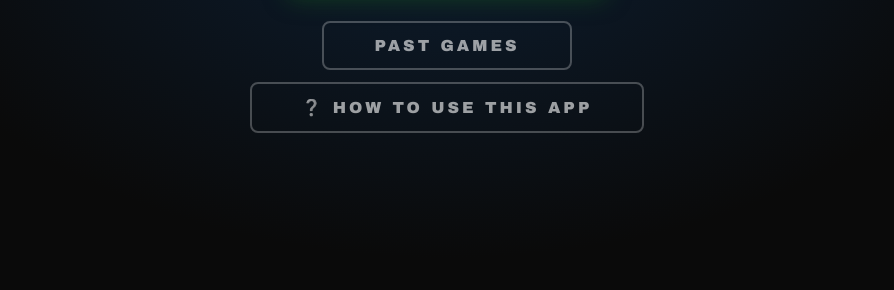
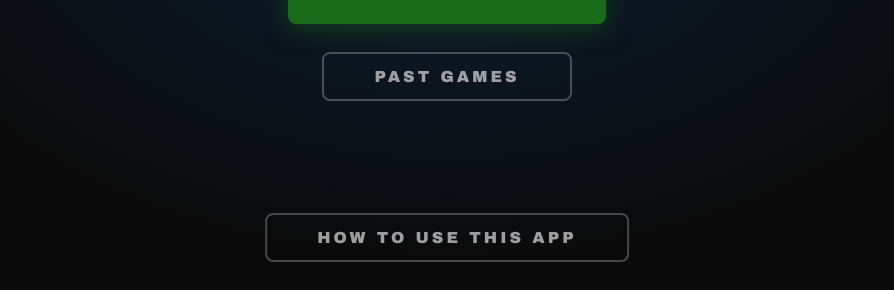
Before and after one commit to novatoan/skips-stats, a plain HTML site: page index.html in a window 1280 px wide. Shown: the part 510-800 px from the top of the page, without its empty margins (193-1087 px from the left). Drawn offline with Linux system fonts and the light colour scheme.

Commit message:
Move How To Use to the bottom of the home screen, drop the icon
Co-Authored-By: Claude Opus 5.5 <noreply@anthropic.com>

```diff
--- a/index.html
+++ b/index.html
@@ -683,7 +683,8 @@
     #panel-team2.single-collapsed .roster-actions-row { display: none; }
 
     /* ── HOW TO USE ─────────────────────────────────── */
-    #help-btn { margin-top: 12px; }
+    #help-btn { position: absolute; left: 50%; transform: translateX(-50%); bottom: max(28px, env(safe-area-inset-bottom)); white-space: nowrap; }
+    #help-btn:active { transform: translateX(-50%) scale(0.97); }
     #help-screen { flex-direction: column; background: #0f0f0f; }
     #help-header {
       display: flex; align-items: center; justify-content: space-between;
@@ -864,7 +865,7 @@
   <button id="new-game-btn" class="home-btn primary">NEW GAME</button>
   <button id="resume-btn"   class="home-btn secondary" style="display:none">RESUME GAME</button>
   <button id="games-btn"    class="home-btn secondary">PAST GAMES</button>
-  <button id="help-btn"     class="home-btn secondary">❔ HOW TO USE THIS APP</button>
+  <button id="help-btn"     class="home-btn secondary">HOW TO USE THIS APP</button>
 </div>
 
 <!-- ══════════════════════════════════════════════════
```
